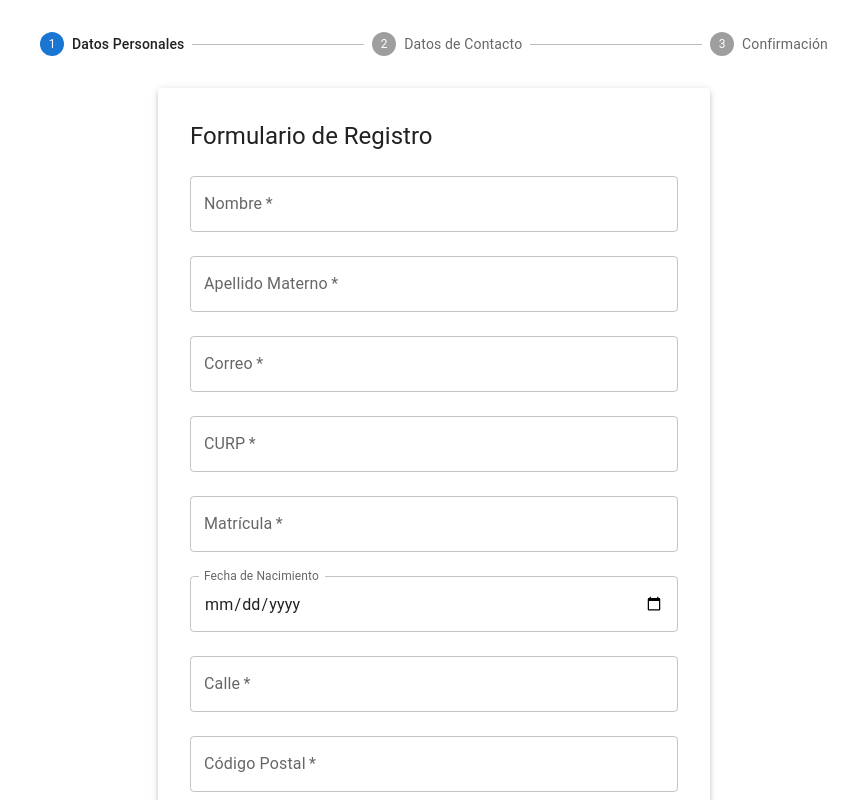
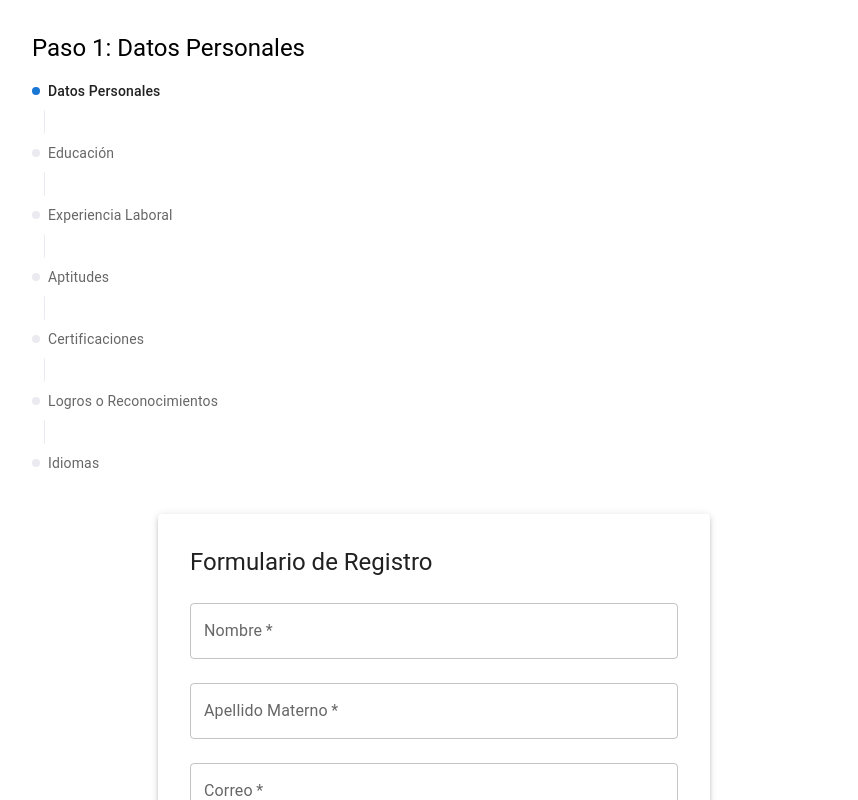
Before and after one commit to alondracarrillocelis/front_professors, a React (Vite) app in the folder profesores/: page / in a window 1280 px wide. Shown: the top 800 px of the page, without its empty margins (206-1064 px from the left). Built offline with nearby package versions, Linux system fonts and the light colour scheme; no server answers.

Commit message:
acomodo stepper(falta)

```diff
--- a/profesores/src/components/StepperForm.jsx
+++ b/profesores/src/components/StepperForm.jsx
@@ -1,8 +1,72 @@
 import { useState } from "react";
-import { Stepper, Step, StepLabel, Button, Container } from "@mui/material";
+import { Stepper, Step, StepLabel, Button, Container, Typography, StepConnector, stepConnectorClasses, Box } from "@mui/material";
+import { styled } from "@mui/material/styles";
+import Check from "@mui/icons-material/Check";
 import PersonalData from "./PersonalData";
 import LaboralExperienceForm from "./LaboralExperienceData";
-const steps = ['Datos Personales', 'Datos de Contacto', 'Confirmación'];
+
+const steps = ['Datos Personales', 'Educación', 'Experiencia Laboral', 'Aptitudes', 'Certificaciones', 'Logros o Reconocimientos', 'Idiomas'];
+
+// Estilos personalizados para el conector del Stepper
+const QontoConnector = styled(StepConnector)(({ theme }) => ({
+  [`&.${stepConnectorClasses.alternativeLabel}`]: {
+    top: 10,
+    left: 'calc(-50% + 16px)',
+    right: 'calc(50% + 16px)',
+  },
+  [`&.${stepConnectorClasses.active}`]: {
+    [`& .${stepConnectorClasses.line}`]: {
+      borderColor: theme.palette.primary.main,
+    },
+  },
+  [`&.${stepConnectorClasses.completed}`]: {
+    [`& .${stepConnectorClasses.line}`]: {
+      borderColor: theme.palette.primary.main,
+    },
+  },
+  [`& .${stepConnectorClasses.line}`]: {
+    borderColor: theme.palette.mode === 'dark' ? theme.palette.grey[800] : '#eaeaf0',
+    borderTopWidth: 3,
+    borderRadius: 1,
+  },
+}));
+
+// Estilos personalizados para el ícono de los pasos
+const QontoStepIconRoot = styled('div')(({ theme, ownerState }) => ({
+  color: theme.palette.mode === 'dark' ? theme.palette.grey[700] : '#eaeaf0',
+  display: 'flex',
+  height: 22,
+  alignItems: 'center',
+  ...(ownerState.active && {
+    color: theme.palette.primary.main,
+  }),
+  '& .QontoStepIcon-completedIcon': {
+    color: theme.palette.primary.main,
+    zIndex: 1,
+    fontSize: 18,
+  },
+  '& .QontoStepIcon-circle': {
+    width: 8,
+    height: 8,
+    borderRadius: '50%',
+    backgroundColor: 'currentColor',
+  },
+}));
+
+// Componente personalizado para el ícono de los pasos
+function QontoStepIcon(props) {
+  const { active, completed, className } = props;
+
+  return (
+    <QontoStepIconRoot ownerState={{ active }} className={className}>
+      {completed ? (
+        <Check className="QontoStepIcon-completedIcon" />
+      ) : (
+        <div className="QontoStepIcon-circle" />
+      )}
+    </QontoStepIconRoot>
+  );
+}
 
 const StepperForm = () => {
   const [activeStep, setActiveStep] = useState(0);
@@ -17,28 +81,43 @@ const StepperForm = () => {
 
   return (
     <Container maxWidth="md" sx={{ mt: 4 }}>
-      <Stepper activeStep={activeStep}>
-        {steps.map((label) => (
+      <Typography variant="h5" gutterBottom>
+        Paso {activeStep + 1}: {steps[activeStep]}
+      </Typography>
+      <Stepper
+        activeStep={activeStep}
+        orientation="vertical"
+        connector={<QontoConnector />}
+      >
+        {steps.map((label, index) => (
           <Step key={label}>
-            <StepLabel>{label}</StepLabel>
+            <StepLabel StepIconComponent={QontoStepIcon}>
+              {label}
+            </StepLabel>
           </Step>
         ))}
       </Stepper>
 
-      {/* Renderizar el formulario en el primer paso */}
+      {/* Renderizar el formulario según el paso actual */}
+      <Box sx={{ mt: 4 }}>
         {activeStep === 0 && <PersonalData />}
-
-      {/* Aquí puedes agregar más pasos del stepper */}
-      {activeStep === 1 &&  <LaboralExperienceForm /> }
-      {activeStep === 2 && <PersonalData />}
+        {activeStep === 1 && <div>Formulario de Educación</div>}
+        {activeStep === 2 && <LaboralExperienceForm />}
+        {activeStep === 3 && <div>Formulario de Aptitudes</div>}
+        {activeStep === 4 && <div>Formulario de Certificaciones</div>}
+        {activeStep === 5 && <div>Formulario de Logros o Reconocimientos</div>}
+        {activeStep === 6 && <div>Formulario de Idiomas</div>}
+      </Box>
 
       {/* Botones de navegación */}
-      <Button onClick={handleBack} disabled={activeStep === 0}>
+      <Box sx={{ display: 'flex', justifyContent: 'flex-end', mt: 2 }}>
+        <Button onClick={handleBack} disabled={activeStep === 0} sx={{ mr: 1 }}>
           Atrás
         </Button>
         <Button variant="contained" color="primary" onClick={handleNext}>
           {activeStep === steps.length - 1 ? 'Finalizar' : 'Siguiente'}
         </Button>
+      </Box>
     </Container>
   );
 };
```
Lines whose indentation alone changed are shown as unchanged.
